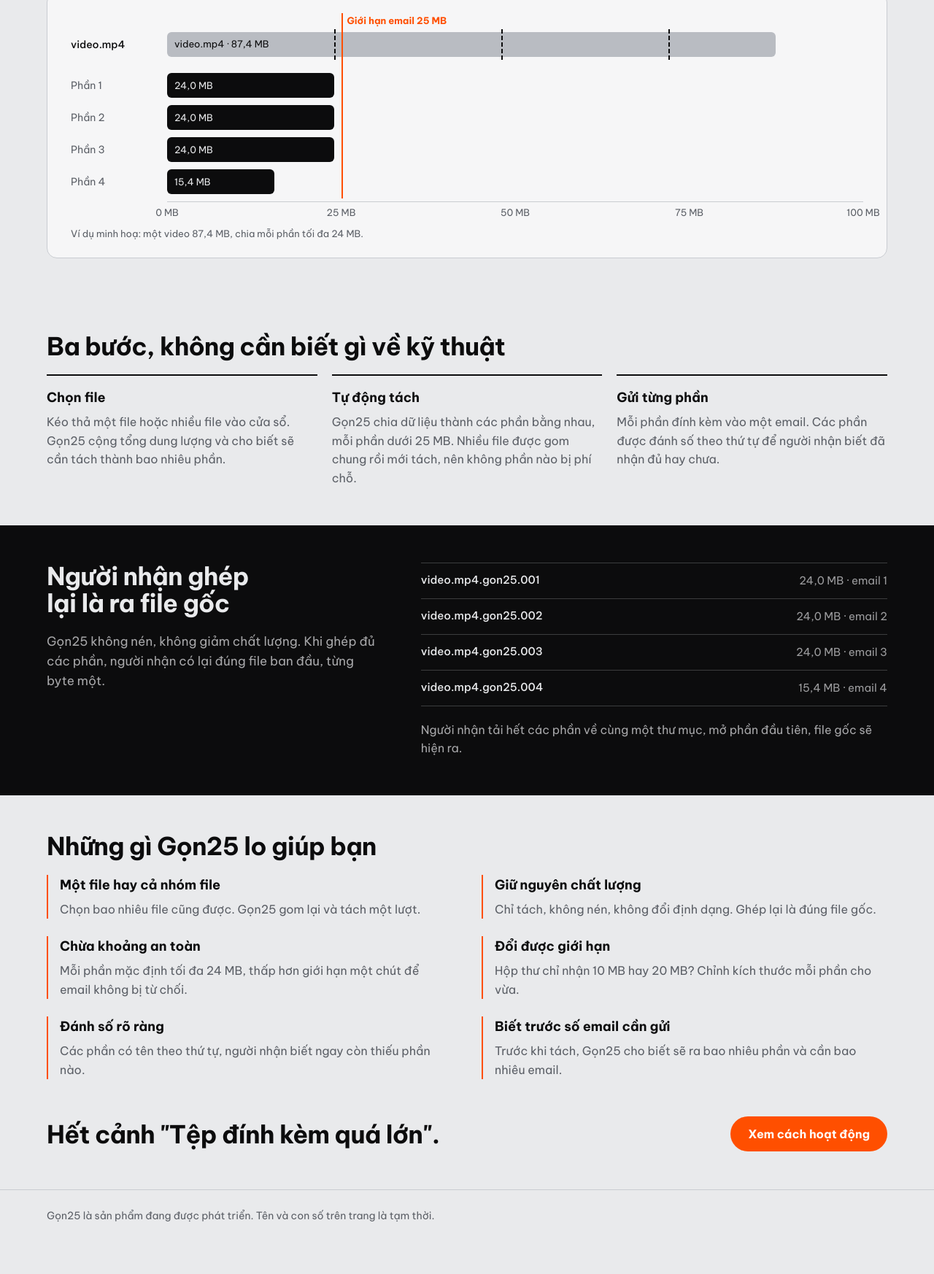
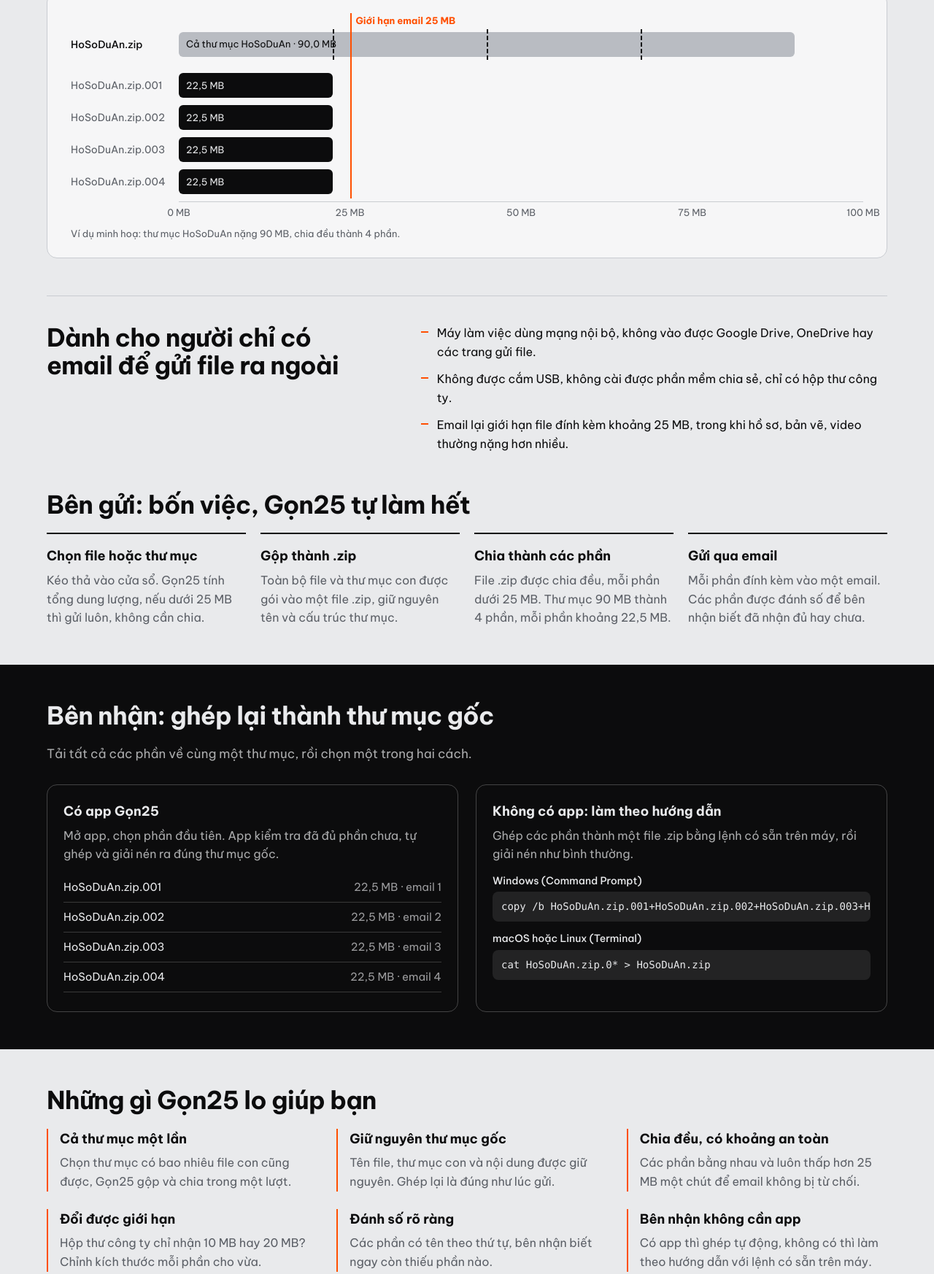
Before and after one commit to Quangninh-io/privacy-policy, a plain HTML site: page AiHackathon/leadx.html in a window 1280 px wide. Shown: the part 415-2161 px from the top of the page at 73% size. Before the commit the page ends 2116 px from the top, so only its background shows below. Drawn offline with Linux system fonts and the light colour scheme.

Commit message:
Update leadx.html

```diff
--- a/AiHackathon/leadx.html
+++ b/AiHackathon/leadx.html
@@ -10,10 +10,10 @@
 <style>
 /* VOICE everyday product intro, calm and clear
    IDEA a precision scale: file size read against the 25 MB email limit
-   PICTURE one long bar for the original file, cut into parts that each sit under the limit line
+   PICTURE one long bar for the zipped folder, cut into equal parts that each sit under the limit line
    COLOUR aluminium ground, black ink, orange pointer for the limit; night #141517
    TYPE Be Vietnam Pro 700 for titles + Be Vietnam Pro 400 for text
-   LAYOUT title across the top, scale full width below, steps and details in columns; phone stacks */
+   LAYOUT title across the top, scale full width below, steps in a row, receiver options side by side; phone stacks */
 :root{color-scheme:light dark;--bg:light-dark(#e9eaec,#141517);--ink:light-dark(#0c0c0d,#eceef0);--soft:light-dark(#5b5f66,#a2a7ae);--panel:light-dark(#f6f6f7,#1d1f22);--line:light-dark(#c9ccd1,#33363b);--acc:#ff4f00;--over:light-dark(#b9bcc2,#4a4e55)}
 :root[data-theme=light]{color-scheme:light}:root[data-theme=dark]{color-scheme:dark}
 *{box-sizing:border-box;min-width:0}
@@ -38,41 +38,50 @@ h3{font-size:18px;margin:0 0 6px}
 .readout .hot strong{color:var(--acc)}
 .scale{margin-top:36px;background:var(--panel);border:1px solid var(--line);border-radius:14px;padding:28px clamp(16px,3vw,32px) 22px}
 .track{position:relative;padding-top:26px}
-.row{display:grid;grid-template-columns:7.5em minmax(0,1fr);gap:12px;align-items:center;margin-bottom:10px}
-.row>span{font-size:14px;color:var(--soft);white-space:nowrap}
+.row{display:grid;grid-template-columns:8.5em minmax(0,1fr);gap:12px;align-items:center;margin-bottom:10px}
+.row>span{font-size:14px;color:var(--soft);white-space:nowrap;overflow:hidden;text-overflow:ellipsis}
 .row.orig{margin-bottom:22px}
 .row.orig>span{color:var(--ink);font-weight:500}
 .bar{position:relative;height:34px}
 .seg{position:absolute;top:0;bottom:0;left:0;border-radius:6px;display:flex;align-items:center;padding:0 10px;font-size:13px;white-space:nowrap;overflow:hidden}
 .orig .seg{background:var(--over);color:var(--ink)}
 .orig .cut{position:absolute;top:-4px;bottom:-4px;width:0;border-left:2px dashed var(--ink)}
-.part .seg{background:var(--ink);color:var(--bg);animation:grow .8s ease both}
+.part .seg{background:var(--ink);color:var(--bg);animation:grow .8s ease both;transform-origin:left}
 .limit{position:absolute;top:0;bottom:-6px;width:2px;background:var(--acc)}
 .limit em{position:absolute;top:0;left:8px;font-style:normal;font-size:13px;font-weight:700;color:var(--acc);white-space:nowrap}
-.ticks{position:relative;height:22px;margin-left:calc(7.5em + 12px);border-top:1px solid var(--line)}
+.ticks{position:relative;height:22px;margin-left:calc(8.5em + 12px);border-top:1px solid var(--line)}
 .ticks i{position:absolute;top:4px;font-style:normal;font-size:13px;color:var(--soft);transform:translateX(-50%);white-space:nowrap}
 .note{font-size:13px;color:var(--soft);margin:12px 0 0}
-@keyframes grow{from{transform:scaleX(0);transform-origin:left}to{transform:scaleX(1);transform-origin:left}}
-.grid3{display:grid;grid-template-columns:repeat(3,minmax(0,1fr));gap:20px}
+@keyframes grow{from{transform:scaleX(0)}to{transform:scaleX(1)}}
+.why{display:grid;grid-template-columns:minmax(0,1fr) minmax(0,1.4fr);gap:24px 56px;align-items:start;border-top:1px solid var(--line);padding-top:clamp(24px,3vw,40px)}
+.why ul{margin:0;padding:0;list-style:none;display:grid;gap:12px}
+.why li{padding-left:22px;position:relative}
+.why li::before{content:"";position:absolute;left:0;top:.62em;width:10px;height:2px;background:var(--acc)}
+.grid4{display:grid;grid-template-columns:repeat(4,minmax(0,1fr));gap:20px}
 .step{border-top:2px solid var(--ink);padding-top:16px}
 .step p,.feat p{margin:0;color:var(--soft)}
 .dark{background:var(--ink);color:var(--bg)}
-.dark .lead{color:color-mix(in srgb,var(--bg) 70%,transparent)}
-.two{display:grid;grid-template-columns:minmax(0,1fr) minmax(0,1.4fr);gap:32px 56px;align-items:start}
-.files{list-style:none;margin:0;padding:0;border-top:1px solid color-mix(in srgb,var(--bg) 22%,transparent)}
-.files li{display:flex;flex-wrap:wrap;justify-content:space-between;gap:4px 16px;padding:12px 0;border-bottom:1px solid color-mix(in srgb,var(--bg) 22%,transparent)}
-.files code{font:500 15px/1.5 "Be Vietnam Pro",system-ui,sans-serif;overflow-wrap:anywhere}
-.files span{color:color-mix(in srgb,var(--bg) 65%,transparent);font-size:15px;white-space:nowrap}
-.dark .after{margin:20px 0 0;color:color-mix(in srgb,var(--bg) 70%,transparent);max-width:60ch}
-.feat{display:grid;grid-template-columns:repeat(2,minmax(0,1fr));gap:24px 40px}
+.dark .lead,.dark p{color:color-mix(in srgb,var(--bg) 72%,transparent)}
+.dark h2,.dark h3{color:var(--bg)}
+.recv{display:grid;grid-template-columns:repeat(2,minmax(0,1fr));gap:24px;margin-top:28px}
+.opt{border:1px solid color-mix(in srgb,var(--bg) 25%,transparent);border-radius:14px;padding:22px}
+.opt p{margin:0 0 12px}
+.files{list-style:none;margin:0 0 4px;padding:0}
+.files li{display:flex;flex-wrap:wrap;justify-content:space-between;gap:2px 16px;padding:8px 0;border-bottom:1px solid color-mix(in srgb,var(--bg) 20%,transparent);font-size:15px}
+.files span{color:color-mix(in srgb,var(--bg) 65%,transparent);white-space:nowrap}
+.cmd{display:grid;gap:4px;margin-top:12px}
+.cmd b{font-size:14px;font-weight:500;color:var(--bg)}
+pre{margin:0;overflow-x:auto;background:color-mix(in srgb,var(--bg) 10%,transparent);border-radius:8px;padding:10px 12px;font:14px/1.5 ui-monospace,Menlo,Consolas,monospace;color:var(--bg)}
+.feat{display:grid;grid-template-columns:repeat(3,minmax(0,1fr));gap:24px 40px}
 .feat div{padding-left:16px;border-left:2px solid var(--acc)}
 .cta{display:flex;flex-wrap:wrap;gap:16px 40px;align-items:center;justify-content:space-between}
 .btn{display:inline-flex;align-items:center;min-height:48px;padding:0 24px;border-radius:999px;background:var(--acc);color:#fff;font-weight:700;text-decoration:none;font-size:16px}
 .btn:hover{filter:brightness(1.08)}
 .btn:focus-visible,nav a:focus-visible{outline:3px solid var(--acc);outline-offset:3px}
 footer{font-size:14px;color:var(--soft);border-top:1px solid var(--line)}
-@media(max-width:860px){.head,.two{grid-template-columns:minmax(0,1fr)}.readout{justify-content:flex-start}.readout div{text-align:left}.grid3{grid-template-columns:minmax(0,1fr)}}
-@media(max-width:600px){.feat{grid-template-columns:minmax(0,1fr)}.row{grid-template-columns:minmax(0,1fr);gap:4px}.ticks{margin-left:0}.links{display:none}}
+@media(max-width:960px){.grid4{grid-template-columns:repeat(2,minmax(0,1fr))}.feat{grid-template-columns:repeat(2,minmax(0,1fr))}}
+@media(max-width:860px){.head,.why,.recv{grid-template-columns:minmax(0,1fr)}.readout{justify-content:flex-start}.readout div{text-align:left}}
+@media(max-width:600px){.grid4,.feat{grid-template-columns:minmax(0,1fr)}.row{grid-template-columns:minmax(0,1fr);gap:4px}.ticks{margin-left:0}.links{display:none}}
 @media(prefers-reduced-motion:reduce){.part .seg{animation:none}}
 </style>
 </head>
@@ -80,7 +89,7 @@ footer{font-size:14px;color:var(--soft);border-top:1px solid var(--line)}
 <header class="band" style="padding-block:0">
   <nav class="wrap">
     <div class="logo">Gọn<b>25</b></div>
-    <div class="links"><a href="#cach-hoat-dong">Cách hoạt động</a><a href="#ket-qua">Kết quả</a><a href="#tinh-nang">Tính năng</a></div>
+    <div class="links"><a href="#cach-hoat-dong">Cách hoạt động</a><a href="#ben-nhan">Bên nhận</a><a href="#tinh-nang">Tính năng</a></div>
   </nav>
 </header>
 
@@ -88,47 +97,66 @@ footer{font-size:14px;color:var(--soft);border-top:1px solid var(--line)}
   <div class="wrap">
     <div class="head">
       <div>
-        <h1>File quá 25 MB? Gọn25 tách nó ra để gửi qua email.</h1>
-        <p class="lead">Chọn một file hoặc cả một nhóm file. Gọn25 tự chia thành các phần nhỏ dưới 25 MB, giữ nguyên nội dung, để bạn đính kèm từng phần vào Gmail, Outlook hay bất kỳ hộp thư nào.</p>
+        <h1>Thư mục quá 25 MB? Gọn25 chia nhỏ để gửi qua email.</h1>
+        <p class="lead">Chọn một file hoặc cả một thư mục. Gọn25 gộp tất cả thành một file .zip, chia thành các phần dưới 25 MB để gửi qua email. Bên nhận ghép lại là có đúng thư mục gốc.</p>
       </div>
       <div class="readout">
-        <div><span>File gốc</span><strong id="r-size">87,4 MB</strong></div>
-        <div class="hot"><span>Tách thành</span><strong id="r-parts">4 phần</strong></div>
+        <div><span>Thư mục gốc</span><strong id="r-size">90,0 MB</strong></div>
+        <div class="hot"><span>Chia thành</span><strong id="r-parts">4 phần</strong></div>
       </div>
     </div>
 
-    <div class="scale" aria-label="File gốc được tách thành các phần dưới 25 MB">
+    <div class="scale" aria-label="Thư mục nén thành zip rồi chia thành các phần dưới 25 MB">
       <div class="track" id="track">
-        <div class="row orig"><span>video.mp4</span><div class="bar" id="b-orig"></div></div>
+        <div class="row orig"><span id="orig-name">HoSoDuAn.zip</span><div class="bar" id="b-orig"></div></div>
         <div id="parts"></div>
         <div class="limit" id="limit"><em>Giới hạn email 25 MB</em></div>
       </div>
       <div class="ticks" id="ticks"></div>
-      <p class="note">Ví dụ minh hoạ: một video 87,4 MB, chia mỗi phần tối đa 24 MB.</p>
+      <p class="note" id="note">Ví dụ minh hoạ: thư mục HoSoDuAn nặng 90 MB, chia đều thành 4 phần.</p>
     </div>
   </div>
 </section>
 
-<section class="band" id="cach-hoat-dong">
+<section class="band" style="padding-top:0">
+  <div class="wrap why">
+    <h2>Dành cho người chỉ có email để gửi file ra ngoài</h2>
+    <ul>
+      <li>Máy làm việc dùng mạng nội bộ, không vào được Google Drive, OneDrive hay các trang gửi file.</li>
+      <li>Không được cắm USB, không cài được phần mềm chia sẻ, chỉ có hộp thư công ty.</li>
+      <li>Email lại giới hạn file đính kèm khoảng 25 MB, trong khi hồ sơ, bản vẽ, video thường nặng hơn nhiều.</li>
+    </ul>
+  </div>
+</section>
+
+<section class="band" id="cach-hoat-dong" style="padding-top:0">
   <div class="wrap">
-    <h2>Ba bước, không cần biết gì về kỹ thuật</h2>
-    <div class="grid3">
-      <div class="step"><h3>Chọn file</h3><p>Kéo thả một file hoặc nhiều file vào cửa sổ. Gọn25 cộng tổng dung lượng và cho biết sẽ cần tách thành bao nhiêu phần.</p></div>
-      <div class="step"><h3>Tự động tách</h3><p>Gọn25 chia dữ liệu thành các phần bằng nhau, mỗi phần dưới 25 MB. Nhiều file được gom chung rồi mới tách, nên không phần nào bị phí chỗ.</p></div>
-      <div class="step"><h3>Gửi từng phần</h3><p>Mỗi phần đính kèm vào một email. Các phần được đánh số theo thứ tự để người nhận biết đã nhận đủ hay chưa.</p></div>
+    <h2>Bên gửi: bốn việc, Gọn25 tự làm hết</h2>
+    <div class="grid4">
+      <div class="step"><h3>Chọn file hoặc thư mục</h3><p>Kéo thả vào cửa sổ. Gọn25 tính tổng dung lượng, nếu dưới 25 MB thì gửi luôn, không cần chia.</p></div>
+      <div class="step"><h3>Gộp thành .zip</h3><p>Toàn bộ file và thư mục con được gói vào một file .zip, giữ nguyên tên và cấu trúc thư mục.</p></div>
+      <div class="step"><h3>Chia thành các phần</h3><p>File .zip được chia đều, mỗi phần dưới 25 MB. Thư mục 90 MB thành 4 phần, mỗi phần khoảng 22,5 MB.</p></div>
+      <div class="step"><h3>Gửi qua email</h3><p>Mỗi phần đính kèm vào một email. Các phần được đánh số để bên nhận biết đã nhận đủ hay chưa.</p></div>
     </div>
   </div>
 </section>
 
-<section class="band dark" id="ket-qua">
-  <div class="wrap two">
-    <div>
-      <h2>Người nhận ghép lại là ra file gốc</h2>
-      <p class="lead">Gọn25 không nén, không giảm chất lượng. Khi ghép đủ các phần, người nhận có lại đúng file ban đầu, từng byte một.</p>
-    </div>
-    <div>
-      <ul class="files" id="files"></ul>
-      <p class="after">Người nhận tải hết các phần về cùng một thư mục, mở phần đầu tiên, file gốc sẽ hiện ra.</p>
+<section class="band dark" id="ben-nhan">
+  <div class="wrap">
+    <h2>Bên nhận: ghép lại thành thư mục gốc</h2>
+    <p class="lead">Tải tất cả các phần về cùng một thư mục, rồi chọn một trong hai cách.</p>
+    <div class="recv">
+      <div class="opt">
+        <h3>Có app Gọn25</h3>
+        <p>Mở app, chọn phần đầu tiên. App kiểm tra đã đủ phần chưa, tự ghép và giải nén ra đúng thư mục gốc.</p>
+        <ul class="files" id="files"></ul>
+      </div>
+      <div class="opt">
+        <h3>Không có app: làm theo hướng dẫn</h3>
+        <p>Ghép các phần thành một file .zip bằng lệnh có sẵn trên máy, rồi giải nén như bình thường.</p>
+        <div class="cmd"><b>Windows (Command Prompt)</b><pre id="cmd-win"></pre></div>
+        <div class="cmd"><b>macOS hoặc Linux (Terminal)</b><pre id="cmd-mac"></pre></div>
+      </div>
     </div>
   </div>
 </section>
@@ -142,7 +170,7 @@ footer{font-size:14px;color:var(--soft);border-top:1px solid var(--line)}
 
 <section class="band" style="padding-top:0">
   <div class="wrap cta">
-    <h2 style="margin:0">Hết cảnh "Tệp đính kèm quá lớn".</h2>
+    <h2 style="margin:0">Mạng nội bộ vẫn gửi được file lớn, chỉ cần email.</h2>
     <a class="btn" href="#cach-hoat-dong">Xem cách hoạt động</a>
   </div>
 </section>
@@ -154,30 +182,34 @@ footer{font-size:14px;color:var(--soft);border-top:1px solid var(--line)}
 <script>
 {
   const MAX = 100, LIMIT = 25, PART = 24;
-  const file = {n: "video.mp4", s: 87.4};
+  const folder = {n: "HoSoDuAn", s: 90};
+  const zip = folder.n + ".zip";
   const fmt = v => v.toFixed(1).replace(".", ",") + " MB";
   const pct = v => Math.min(v, MAX) / MAX * 100;
 
-  const sizes = [];
-  for (let left = file.s; left > 0.001; left -= PART) sizes.push(Math.min(PART, left));
-  const n = sizes.length;
+  const n = Math.ceil(folder.s / PART);
+  const sizes = Array.from({length: n}, () => folder.s / n);
 
-  document.getElementById("r-size").textContent = fmt(file.s);
+  document.getElementById("r-size").textContent = fmt(folder.s);
   document.getElementById("r-parts").textContent = n + " phần";
 
   let cuts = "", acc = 0;
   sizes.slice(0, -1).forEach(s => { acc += s; cuts += `<i class="cut" style="left:${pct(acc)}%"></i>`; });
   document.getElementById("b-orig").innerHTML =
-    `<div class="seg" style="width:${pct(file.s)}%">${file.n} · ${fmt(file.s)}</div>` + cuts;
+    `<div class="seg" style="width:${pct(folder.s)}%">Cả thư mục ${folder.n} · ${fmt(folder.s)}</div>` + cuts;
 
+  const pad = i => String(i + 1).padStart(3, "0");
+  const names = sizes.map((s, i) => `${zip}.${pad(i)}`);
   document.getElementById("parts").innerHTML = sizes.map((s, i) =>
-    `<div class="row part"><span>Phần ${i + 1}</span><div class="bar"><div class="seg" style="width:${pct(s)}%;animation-delay:${i * 0.15}s">${fmt(s)}</div></div></div>`
+    `<div class="row part"><span>${names[i]}</span><div class="bar"><div class="seg" style="width:${pct(s)}%;animation-delay:${i * 0.15}s">${fmt(s)}</div></div></div>`
   ).join("");
 
-  const pad = i => String(i + 1).padStart(3, "0");
-  document.getElementById("files").innerHTML = sizes.map((s, i) =>
-    `<li><code>${file.n}.gon25.${pad(i)}</code><span>${fmt(s)} · email ${i + 1}</span></li>`
+  document.getElementById("files").innerHTML = names.map((nm, i) =>
+    `<li><span style="color:inherit">${nm}</span><span>${fmt(sizes[i])} · email ${i + 1}</span></li>`
   ).join("");
+
+  document.getElementById("cmd-win").textContent = `copy /b ${names.join("+")} ${zip}`;
+  document.getElementById("cmd-mac").textContent = `cat ${zip}.0* > ${zip}`;
 
   const bo = document.getElementById("b-orig"), track = document.getElementById("track");
   const limit = document.getElementById("limit"), ticks = document.getElementById("ticks");
@@ -191,12 +223,12 @@ footer{font-size:14px;color:var(--soft);border-top:1px solid var(--line)}
   const ro = new ResizeObserver(place); ro.observe(track);
 
   const feats = [
-    ["Một file hay cả nhóm file", "Chọn bao nhiêu file cũng được. Gọn25 gom lại và tách một lượt."],
-    ["Giữ nguyên chất lượng", "Chỉ tách, không nén, không đổi định dạng. Ghép lại là đúng file gốc."],
-    ["Chừa khoảng an toàn", "Mỗi phần mặc định tối đa 24 MB, thấp hơn giới hạn một chút để email không bị từ chối."],
-    ["Đổi được giới hạn", "Hộp thư chỉ nhận 10 MB hay 20 MB? Chỉnh kích thước mỗi phần cho vừa."],
-    ["Đánh số rõ ràng", "Các phần có tên theo thứ tự, người nhận biết ngay còn thiếu phần nào."],
-    ["Biết trước số email cần gửi", "Trước khi tách, Gọn25 cho biết sẽ ra bao nhiêu phần và cần bao nhiêu email."]
+    ["Cả thư mục một lần", "Chọn thư mục có bao nhiêu file con cũng được, Gọn25 gộp và chia trong một lượt."],
+    ["Giữ nguyên thư mục gốc", "Tên file, thư mục con và nội dung được giữ nguyên. Ghép lại là đúng như lúc gửi."],
+    ["Chia đều, có khoảng an toàn", "Các phần bằng nhau và luôn thấp hơn 25 MB một chút để email không bị từ chối."],
+    ["Đổi được giới hạn", "Hộp thư công ty chỉ nhận 10 MB hay 20 MB? Chỉnh kích thước mỗi phần cho vừa."],
+    ["Đánh số rõ ràng", "Các phần có tên theo thứ tự, bên nhận biết ngay còn thiếu phần nào."],
+    ["Bên nhận không cần app", "Có app thì ghép tự động, không có thì làm theo hướng dẫn với lệnh có sẵn trên máy."]
   ];
   document.getElementById("feats").innerHTML = feats.map(f => `<div><h3>${f[0]}</h3><p>${f[1]}</p></div>`).join("");
 }
```
